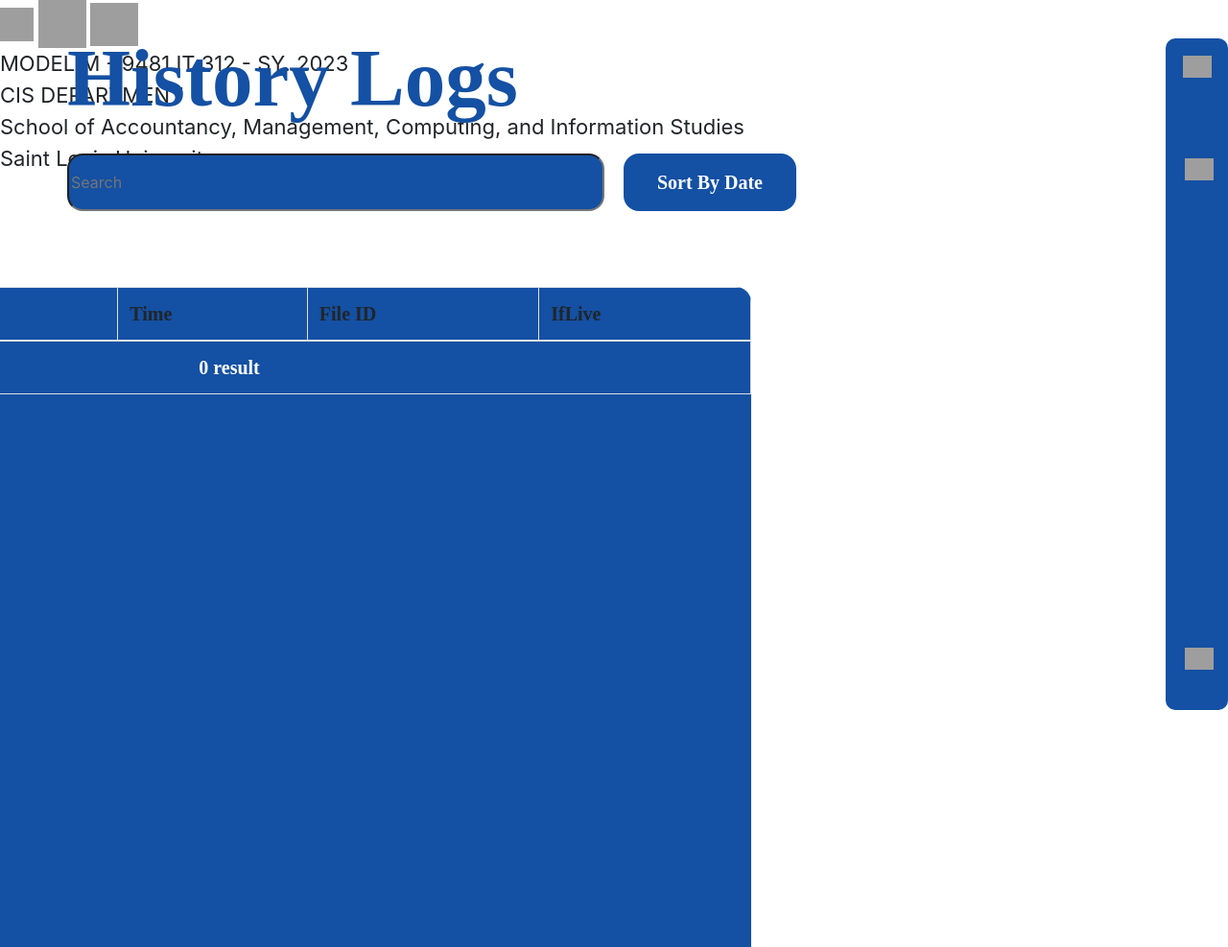
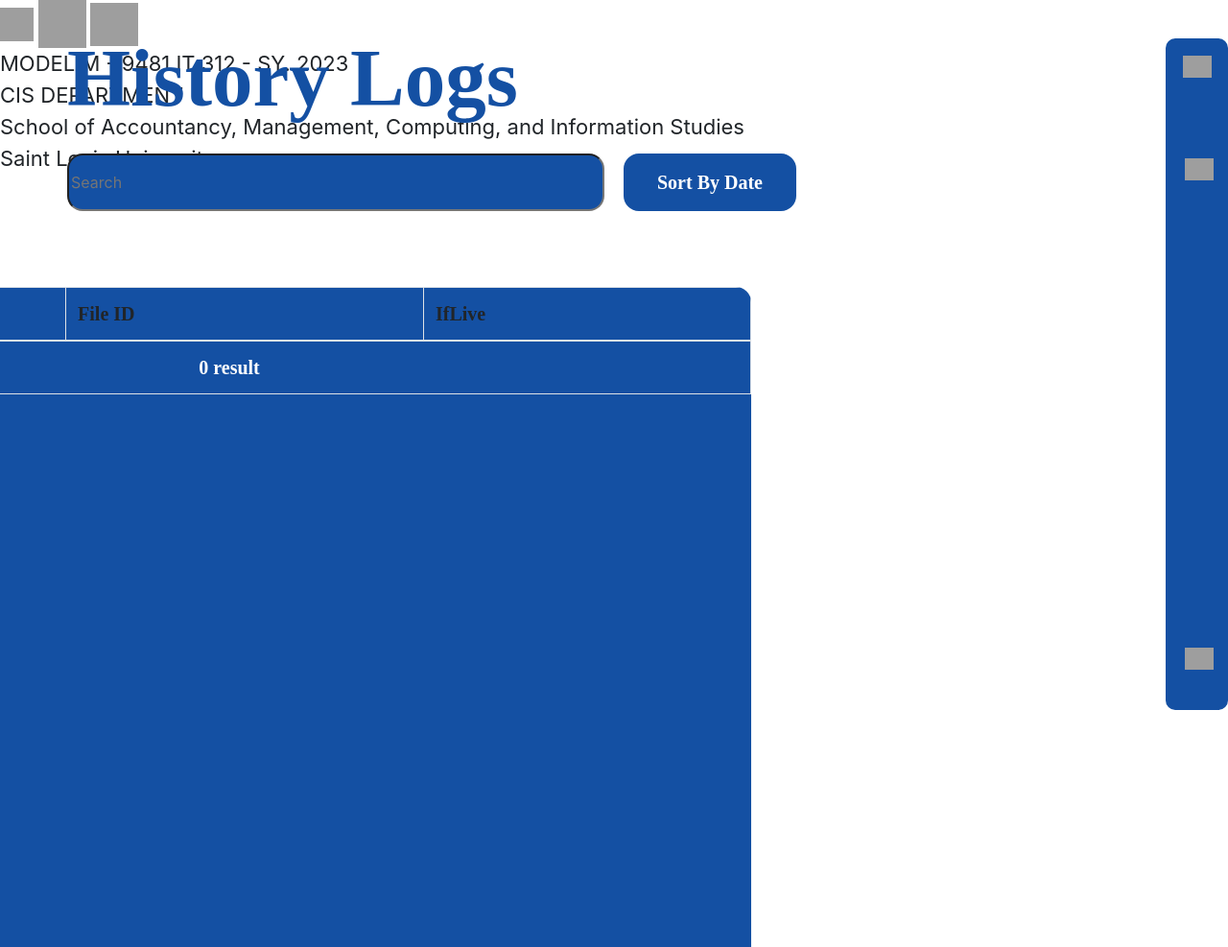
Before and after one commit to JanMichaelTugade/Webtech_FinalsProject, a PHP site: page /php/View/historylogs.php in a window 1280 px wide. Shown: the whole page at 96% size. Run offline with PHP 8.4, Linux system fonts and the light colour scheme; data comes from the database, SQL or seed files in the repository; data that the repository does not hold is empty; grey boxes are pictures that could not be loaded.

Commit message:
modified history logs

```diff
--- a/admin/views/historylogs.ejs
+++ b/admin/views/historylogs.ejs
@@ -35,8 +35,6 @@
                 <table class="table table-bordered">
                         <tr>
                             <th>Hist Id</th>
-                            <th>Date</th>
-                            <th>Time</th>
                             <th>File ID</th>
                             <th>IfLive</th>
                         </tr>
@@ -44,8 +42,6 @@
                         <% rows.forEach(row => { %>
                             <tr>
                                 <td><%= row.histID %></td>
-                                <td><%= row.date %></td>
-                                <td><%= row.time %></td>
                                 <td><%= row.fileID %></td>
                                 <td><%= row.ifLive %></td>
                             </tr>
--- a/cms/php/View/historylogs.php
+++ b/cms/php/View/historylogs.php
@@ -42,8 +42,6 @@ $result = $conn->query($sql);
                     <thead>
                         <tr>
                             <th>Hist Id</th>
-                            <th>Date</th>
-                            <th>Time</th>
                             <th>File ID</th>
                             <th>IfLive</th>
                         </tr>
@@ -57,8 +55,6 @@ $result = $conn->query($sql);
                         while ($row = $result->fetch_assoc()) {
                             echo "<tr>";
                             echo "<td>". $row["histID"] ."</td>";
-                            echo "<td>". $row["date"] ."</td>";
-                            echo "<td>". $row["time"] ."</td>";
                             echo "<td>". $row["fileID"] ."</td>";
                             echo "<td>". $row["ifLive"] ."</td>";
                             echo "</tr>";
```
